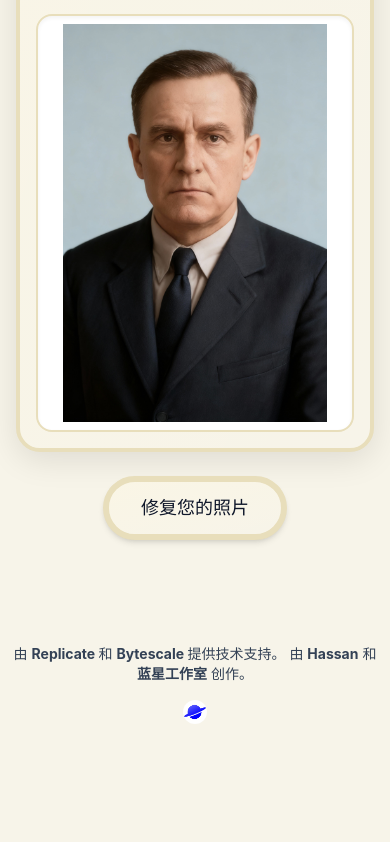
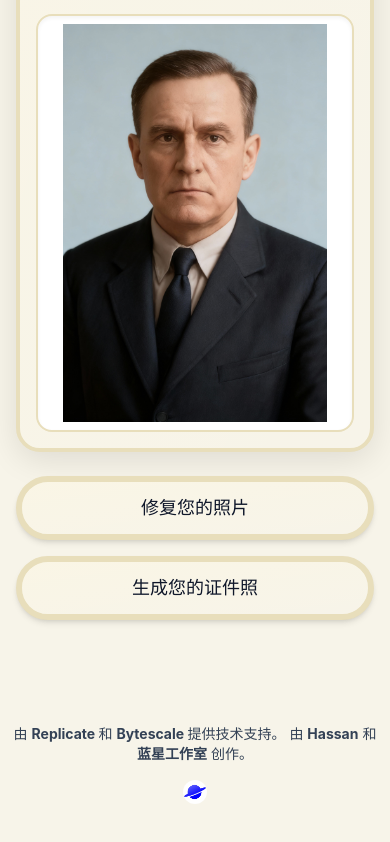
Before and after one commit to hekuanga/ImgFactory, a Next.js app: page / in a window 390 px wide. Shown: the part 782-1624 px from the top of the page. Before the commit the page ends 1554 px from the top, so only its background shows below. Built offline with nearby package versions, Linux system fonts and the light colour scheme; no server answers.

Commit message:
Add passport photo button to homepage with responsive layout

```diff
--- a/locales/en.ts
+++ b/locales/en.ts
@@ -31,6 +31,7 @@ export const en = {
     title: 'Restore Your Photos',
     subtitle: 'Use AI technology to restore and enhance your precious photos',
     restoreButton: 'Restore Your Photos',
+    passportPhotoButton: 'Generate Your ID Photo',
   },
   // Photo restoration page
   restore: {
--- a/locales/zh.ts
+++ b/locales/zh.ts
@@ -31,6 +31,7 @@ export const zh = {
     title: '修复您的照片',
     subtitle: '使用 AI 技术恢复和增强您的珍贵照片',
     restoreButton: '修复您的照片',
+    passportPhotoButton: '生成您的证件照',
   },
   // 照片修复页面
   restore: {
--- a/pages/index.tsx
+++ b/pages/index.tsx
@@ -76,12 +76,14 @@ const Home: NextPage = () => {
           </div>
         </div>
 
-        {/* 修复按钮 */}
-        <div className='mb-8 sm:mb-10 lg:mb-12'>
-          <Link href='/restore' className='relative inline-block transition-transform hover:scale-105 active:scale-95'>
+        {/* 功能按钮组 */}
+        <div className='mb-8 sm:mb-10 lg:mb-12 w-full max-w-4xl'>
+          <div className='flex flex-col sm:flex-row gap-4 sm:gap-6 lg:gap-8 items-center justify-center'>
+            {/* 修复照片按钮 */}
+            <Link href='/restore' className='relative inline-block transition-transform hover:scale-105 active:scale-95 w-full sm:w-auto'>
               <button
                 className={`
-                relative px-8 sm:px-12 lg:px-16 py-3 sm:py-4 lg:py-5
+                  relative w-full sm:w-auto px-8 sm:px-12 lg:px-16 py-3 sm:py-4 lg:py-5
                   bg-[#F7F4E9] dark:bg-slate-800 rounded-[32px] sm:rounded-[36px] lg:rounded-[40px]
                   border-[6px] sm:border-[7px] lg:border-[8px] border-[#E8DEBB] dark:border-slate-600
                   text-slate-900 dark:text-slate-100 font-medium text-lg sm:text-xl lg:text-2xl transition-colors duration-300
@@ -96,6 +98,27 @@ const Home: NextPage = () => {
                 <span className='relative z-10 whitespace-nowrap'>{t.home.restoreButton}</span>
               </button>
             </Link>
+
+            {/* 生成证件照按钮 */}
+            <Link href='/passport-photo' className='relative inline-block transition-transform hover:scale-105 active:scale-95 w-full sm:w-auto'>
+              <button
+                className={`
+                  relative w-full sm:w-auto px-8 sm:px-12 lg:px-16 py-3 sm:py-4 lg:py-5
+                  bg-[#F7F4E9] dark:bg-slate-800 rounded-[32px] sm:rounded-[36px] lg:rounded-[40px]
+                  border-[6px] sm:border-[7px] lg:border-[8px] border-[#E8DEBB] dark:border-slate-600
+                  text-slate-900 dark:text-slate-100 font-medium text-lg sm:text-xl lg:text-2xl transition-colors duration-300
+                  transition-all duration-200
+                  hover:shadow-lg hover:scale-105
+                  before:absolute before:inset-0 before:rounded-[32px] sm:before:rounded-[36px] lg:before:rounded-[40px]
+                  before:bg-gradient-to-br before:from-[#FFF8E0]/40 before:via-[#FFF8E0]/20 before:to-transparent
+                  before:pointer-events-none
+                  shadow-md
+                `}
+              >
+                <span className='relative z-10 whitespace-nowrap'>{t.home.passportPhotoButton}</span>
+              </button>
+            </Link>
+          </div>
         </div>
       </main>
       <Footer />
```
Lines whose indentation alone changed are shown as unchanged.
